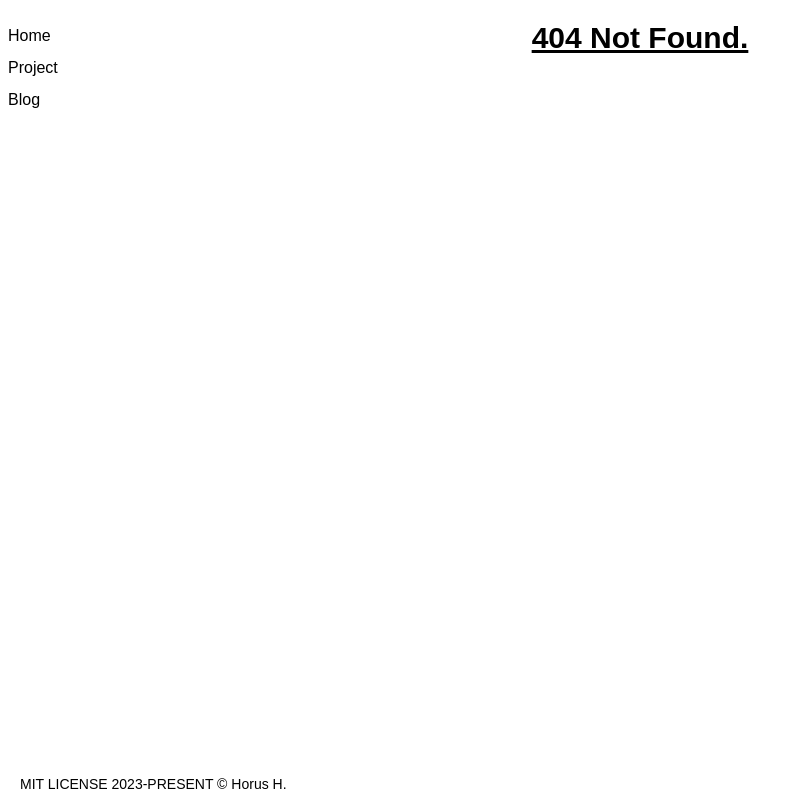
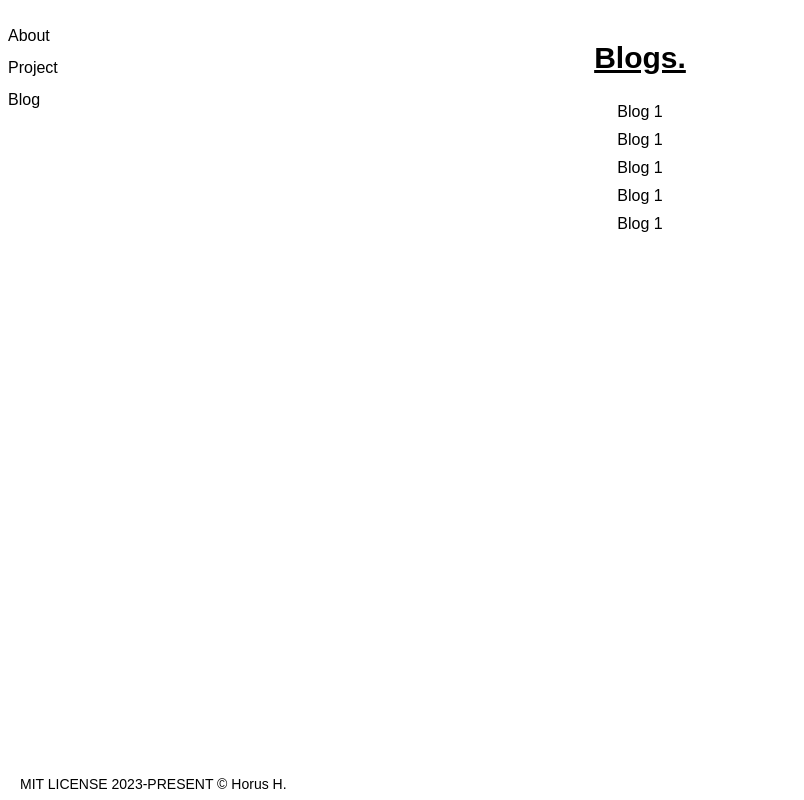
Before and after one commit to horus2121/horus.bio, a SvelteKit app: page /blog in a window 1280 px wide. Before the commit this address had no page. Shown: the whole page, without its empty margins (0-804 px from the left). Built offline with nearby package versions, Linux system fonts and the light colour scheme; some icons are missing.

Commit message:
refactor: sidebar trigger

```diff
--- a/src/lib/components/Footer.svelte
+++ b/src/lib/components/Footer.svelte
@@ -1,3 +1,3 @@
-<div class="fixed bottom-1 left-5">
+<div class="absolute bottom-1 left-5">
 	<span class="text-sm op50"><a href="/">MIT LICENSE</a> 2023-PRESENT © Horus H.</span>
 </div>
--- a/src/lib/components/Sidebar.svelte
+++ b/src/lib/components/Sidebar.svelte
@@ -11,7 +11,7 @@
 	on:mouseleave={sidebar.closeSidebar}
 	use:clickOutside={sidebar.closeSidebar}
 >
-	<a href="/" class="xl my-1">Home</a>
-	<a href="/" class="xl my-1">Project</a>
-	<a href="/" class="xl my-1">Blog</a>
+	<a href="/" class="xl my-1">About</a>
+	<a href="/project" class="xl my-1">Project</a>
+	<a href="/blog" class="xl my-1">Blog</a>
 </nav>
--- a/src/lib/components/SidebarTrigger.svelte
+++ b/src/lib/components/SidebarTrigger.svelte
@@ -9,15 +9,14 @@
 </script>
 
 <div
-	class="fixed w-3 h-[10%] {sidebarOn ? 'collapse' : ''} {position === 'left'
-		? 'left-0 animate-bounce'
-		: 'right-0'}"
+	class="fixed w-3 h-[10%]
+	{sidebarOn ? 'collapse' : ''}
+	{position === 'left' ? 'left-0 animate-bounce' : 'right-0'}"
 	on:mouseenter={sidebar.openSidebar}
 >
-	{#if position === 'left'}
-		<i class="mi mi-tag relative -left-0.5" />
-	{:else}
-		<i class="mi mi-options-vertical relative right-0.5" />
-	{/if}
-	<!-- <i class="mi mi-chevron-double-right relative -left-1" /> -->
+	<i
+		class="mi relative
+	{position === 'left' ? 'mi-tag -left-0.5' : 'mi-options-vertical right-0.5'}
+	"
+	/>
 </div>
--- a/src/routes/(app)/+page.svelte
+++ b/src/routes/(app)/+page.svelte
@@ -16,7 +16,3 @@
 	</p>
 	<p class="m-2">Find me on:<br />GitHub Twitter ...</p>
 </center>
-
-<!-- <button class="m-3" use:clickOutside={sidebar.closeSidebar} on:click={sidebar.openSidebar}
-	>Open</button
-> -->
--- /dev/null
+++ b/src/routes/(app)/blog/+page.svelte
@@ -0,0 +1,10 @@
+<center class="w-5/6 mx-auto my-5 flex flex-col">
+	<h1 class="text-3xl font-bold m-5 underline">Blogs.</h1>
+	<div class="text-md">
+		<p class="m-1">Blog 1</p>
+		<p class="m-1">Blog 1</p>
+		<p class="m-1">Blog 1</p>
+		<p class="m-1">Blog 1</p>
+		<p class="m-1">Blog 1</p>
+	</div>
+</center>
--- /dev/null
+++ b/src/routes/(app)/project/+page.svelte
@@ -0,0 +1,10 @@
+<center class="w-5/6 mx-auto my-5 flex flex-col">
+	<h1 class="text-3xl font-bold mb-5 underline">Projects.</h1>
+	<div class="text-md">
+		<p class="m-1">project 1</p>
+		<p class="m-1">project 1</p>
+		<p class="m-1">project 1</p>
+		<p class="m-1">project 1</p>
+		<p class="m-1">project 1</p>
+	</div>
+</center>
```
